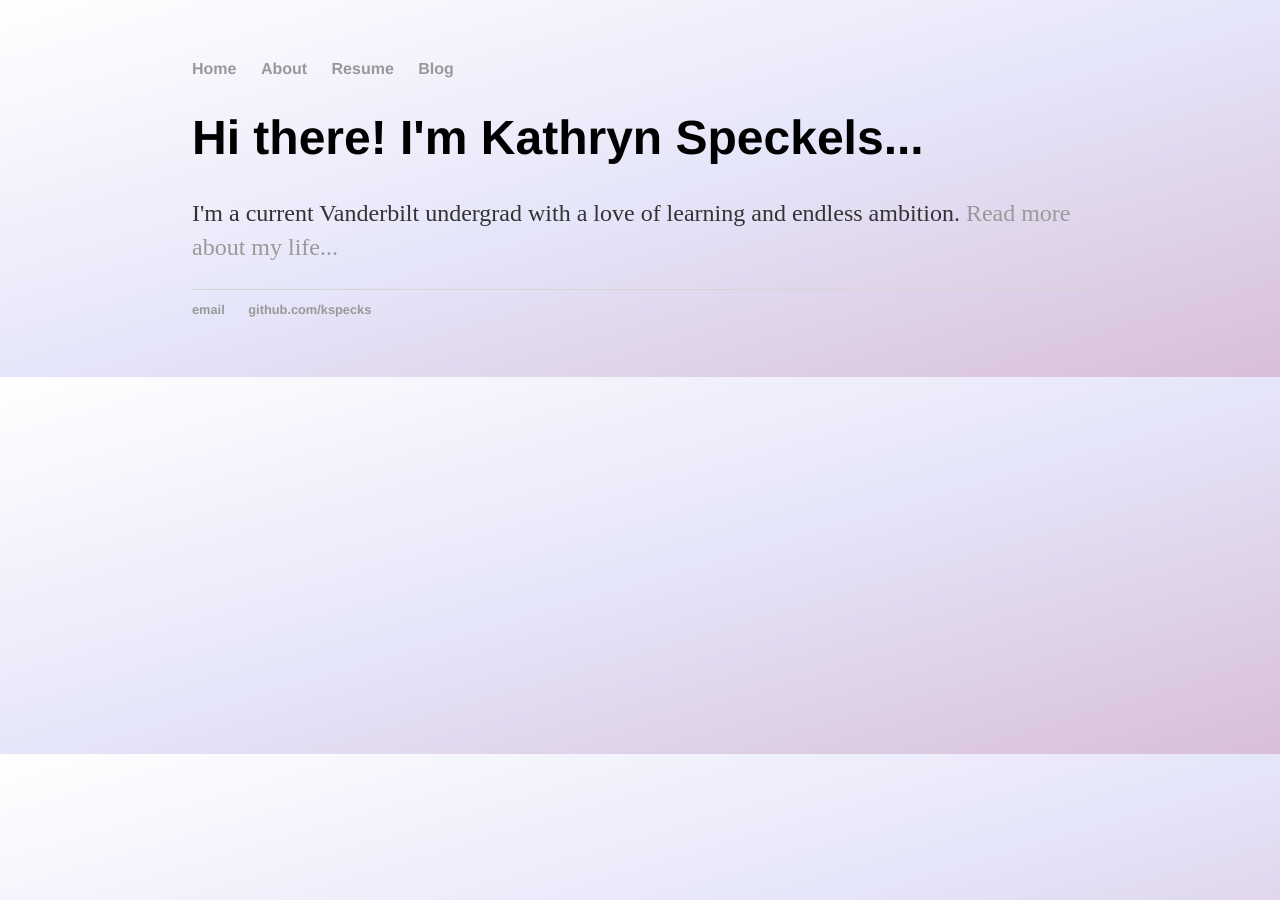
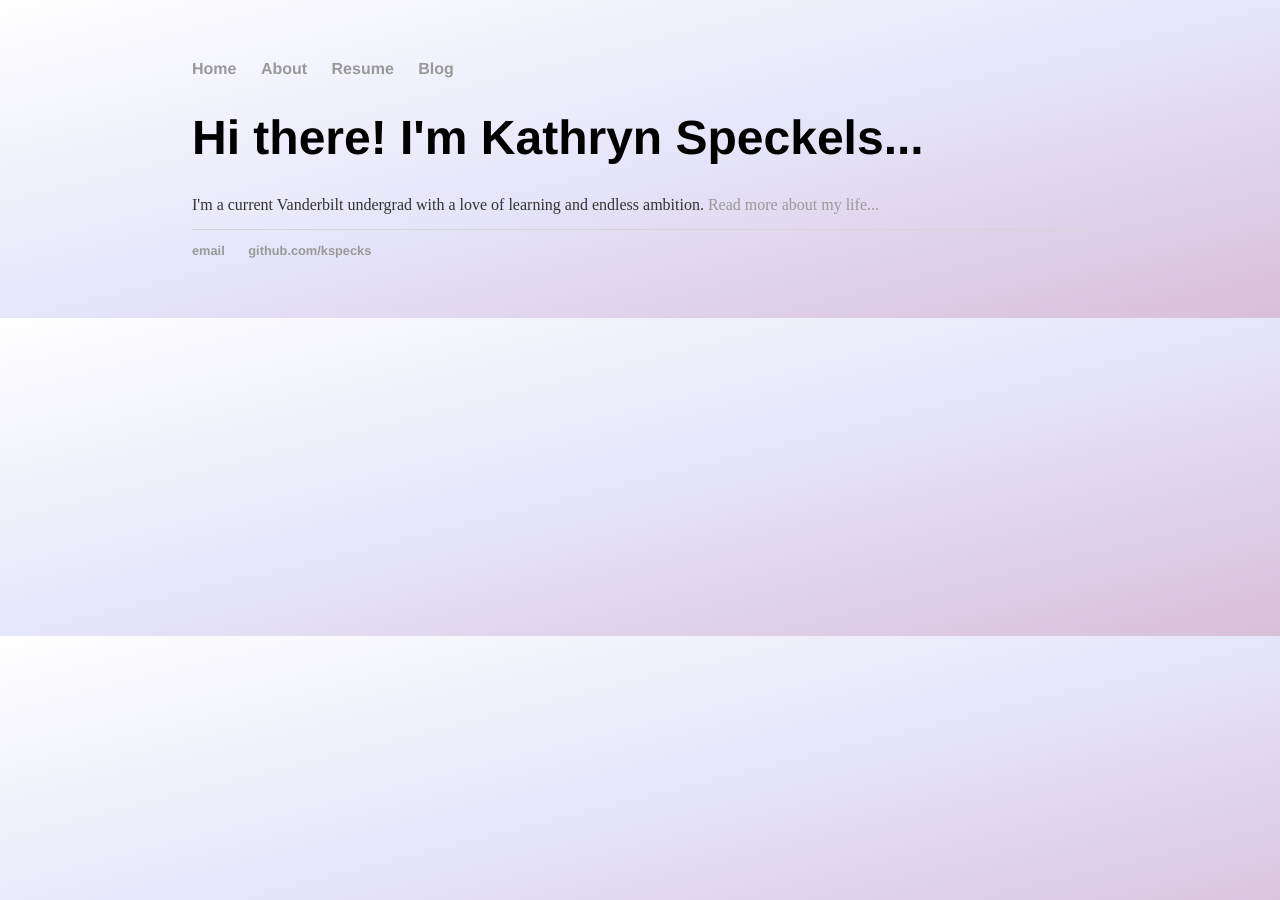
Before and after one commit to kspecks/kspecks.github.io, a Jekyll site: the page built from index.html, in a window 1280 px wide. Built offline with Jekyll 4.4.1, drawn with Linux system fonts in a browser that asks for light colours.

Commit message:
Update main.css

```diff
--- a/css/main.css
+++ b/css/main.css
@@ -24,8 +24,8 @@ h1 {
     font-family:'Helvetica', 'Arial', 'Sans-Serif';
 }
 p {
-    font-size: 1.5em;
-    line-height: 1.4em;
+    font-size: 1.0em;
+    line-height: 1.0em;
     color: #333;
 }
 footer {
```
